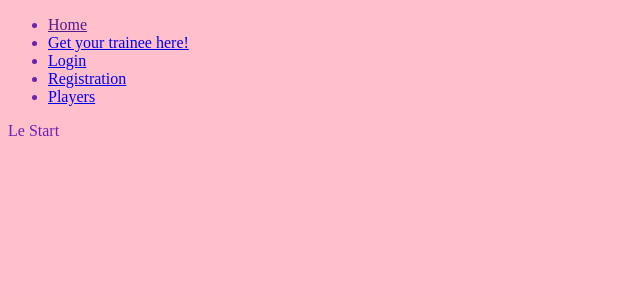
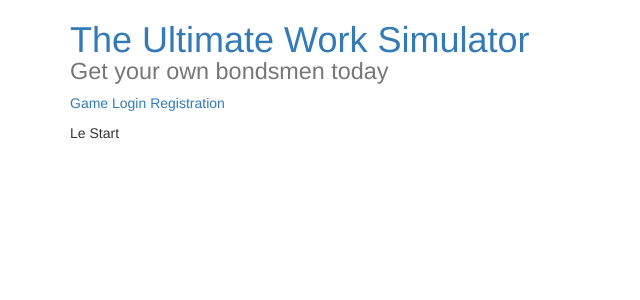
Before and after one commit to GIider/work-simulator, a Django app: page / in a window 1280 px wide. Shown: the top 300 px of the page, without its empty margins (0-640 px from the left). Run offline with Django 3.2, Linux system fonts and the light colour scheme; parts of the project's set-up code (start-up, migrations or seed data) failed here and were passed over; some libraries are stand-ins or nearby versions.

Commit message:
Improve appearance
 Close #4

```diff
--- /dev/null
+++ b/work_simulator/game/static/css/_globals.scss
@@ -0,0 +1,12 @@
+.main-headline > small {
+  display: block;
+}
+
+.main-nav-items {
+  list-style: none;
+  padding-left: 0;
+
+  & > li {
+    display: inline;
+  }
+}
--- a/work_simulator/game/static/css/main.css
+++ b/work_simulator/game/static/css/main.css
@@ -1,3 +1,10 @@
-body {
-  background: pink;
-  color: #6d21b0; }
+.main-headline > small {
+  display: block; }
+
+.main-nav-items {
+  list-style: none;
+  padding-left: 0; }
+  .main-nav-items > li {
+    display: inline; }
+
+/*# sourceMappingURL=main.css.map */
--- a/work_simulator/game/static/css/main.scss
+++ b/work_simulator/game/static/css/main.scss
@@ -1,4 +1 @@
-body {
-  background: pink;
-  color: #6d21b0;
-}
+@import "_globals.scss";
--- /dev/null
+++ b/work_simulator/game/templates/game/acquirebondsman.html
@@ -0,0 +1,5 @@
+{% extends "game/index.html" %}
+
+{% block game_content %}
+    buy me, baby
+{% endblock %}
--- /dev/null
+++ b/work_simulator/game/templates/game/players.html
@@ -0,0 +1,5 @@
+{% extends "game/index.html" %}
+
+{% block game_content %}
+    List of players...
+{% endblock %}
--- a/work_simulator/game/templates/main.html
+++ b/work_simulator/game/templates/main.html
@@ -3,20 +3,44 @@
 <html>
 <head lang="en">
     <meta charset="UTF-8">
-    <title>{% block title %}Hello World!{% endblock %}</title>
+    <meta http-equiv="X-UA-Compatible" content="IE=edge">
+    <meta name="viewport" content="width=device-width, initial-scale=1">
+
+    <title>{% block title %} The Ultimate Work Simulator {% endblock %}</title>
+
+    {# Bootstrap #}
+    <link rel="stylesheet" href="https://maxcdn.bootstrapcdn.com/bootstrap/3.2.0/css/bootstrap.min.css">
+    <link rel="stylesheet" href="https://maxcdn.bootstrapcdn.com/bootstrap/3.2.0/css/bootstrap-theme.min.css">
+
+    <!--[if lt IE 9]>
+      <script src="https://oss.maxcdn.com/html5shiv/3.7.2/html5shiv.min.js"></script>
+      <script src="https://oss.maxcdn.com/respond/1.4.2/respond.min.js"></script>
+    <![endif]-->
+
     <link rel="stylesheet" href="{% static "css/main.css" %}"/>
 </head>
 <body>
-<nav>
-    <ul>
-        <li><a href="">Home</a></li>
-        <li><a href="acquirebondsman">Get your trainee here!</a></li>
-        <li><a href="login">Login</a></li>
-        <li><a href="registration">Registration</a></li>
-        <li><a href="players">Players</a></li>
-    </ul>
-</nav>
+
+<div class="container">
+
+    <header>
+        <a href="/">
+            <h1 class="main-headline">The Ultimate Work Simulator <small>Get your own bondsmen today</small></h1>
+        </a>
+        <nav>
+            <ul class="main-nav-items">
+                <li><a href="/game">Game</a></li>
+                <li><a href="/pages/login">Login</a></li>
+                <li><a href="/pages/registration">Registration</a></li>
+            </ul>
+        </nav>
+    </header>
 
     {% block content%}Hello World!{% endblock %}
+
+</div>
+
+<script src="https://ajax.googleapis.com/ajax/libs/jquery/1.11.1/jquery.min.js"></script>
+<script src="https://maxcdn.bootstrapcdn.com/bootstrap/3.2.0/js/bootstrap.min.js"></script>
 </body>
 </html>
--- a/work_simulator/game/templates/pages/index.html
+++ b/work_simulator/game/templates/pages/index.html
@@ -1,7 +1,5 @@
 {% extends "main.html" %}
-{% block title %}
-    So title, wow.
-{% endblock %}
-{{% block content %}
+
+{% block content %}
     Le Start
 {% endblock %}
--- a/work_simulator/game/urls.py
+++ b/work_simulator/game/urls.py
@@ -4,5 +4,6 @@ from game import views
 
 urlpatterns = patterns(
     '',
+    url(r'^(\w*)/(\w+)', views.page, name='page'),
     url(r'^(\w*)', views.page, name='page'),
 )
--- a/work_simulator/game/views.py
+++ b/work_simulator/game/views.py
@@ -2,9 +2,17 @@ from django.http import HttpResponse
 from django.template import RequestContext, loader
 
 
-def page(request, current):
+def page(request, parent='', sub=''):
     """View for pages"""
-    current = current or 'index'
-    template = loader.get_template('pages/{}.html'.format(current))
-    context = RequestContext(request, {'current': current})
+    parent = parent or 'pages'
+    sub = sub or 'index'
+    template = loader.get_template('{}/{}.html'.format(parent, sub))
+    context = RequestContext(request)
     return HttpResponse(template.render(context))
+
+
+def game(request, sub=''):
+    sub = sub or 'index'
+    template = loader.get_template('game/{}.html'.format(sub))
+    context = RequestContext(request)
+    return HttpResponse(template.render(context))
```
Also changed, not shown: work_simulator/game/templates/game/index.html (added, +15 -0 lines), work_simulator/game/templates/pages/acquirebondsman.html (deleted, +0 -7 lines), work_simulator/game/templates/pages/login.html (+18 -5 lines), work_simulator/game/templates/pages/players.html (deleted, +0 -7 lines), work_simulator/game/templates/pages/registration.html (+13 -5 lines), 1 other file.
